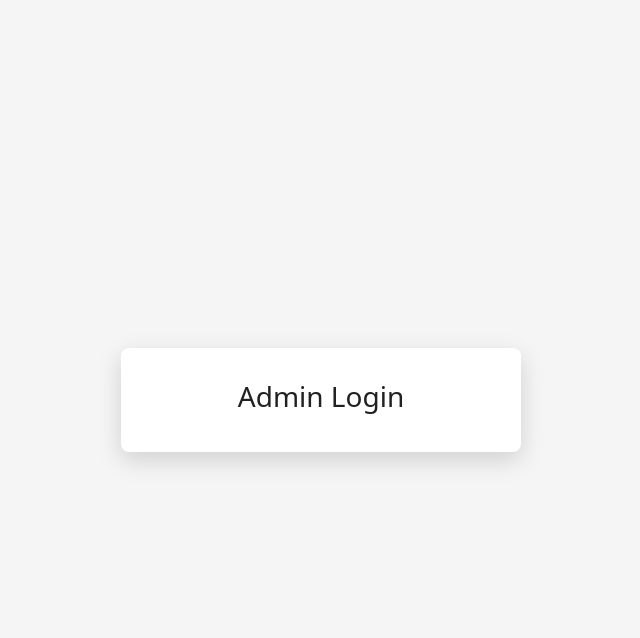
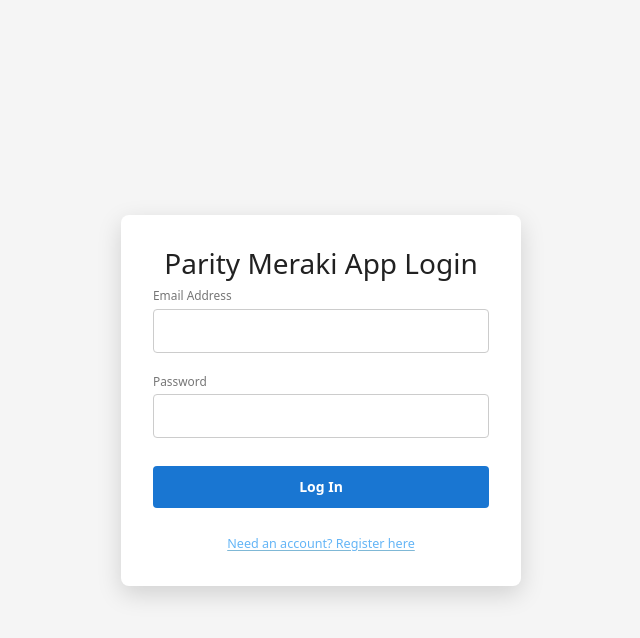
Before and after one commit to NightHawkATL/meraki-dashboard-app, a FastAPI app: page / in a window 1280 px wide. Shown: the top 638 px of the page, without its empty margins (319-959 px from the left). Run offline with FastAPI, Linux system fonts and the light colour scheme; tables that the repository leaves empty hold one stand-in row (values such as "Sample post"); parts of the project's set-up code (start-up, migrations or seed data) failed here and were passed over; some libraries are stand-ins or nearby versions.

Commit message:
fix: restore login form visibility with vanilla JS toggles and proper header titles

```diff
--- a/backend/app/templates/auth.html
+++ b/backend/app/templates/auth.html
@@ -5,7 +5,7 @@
     <!-- Changed from <article> to <div> to remove Pico's huge margins -->
     <div class="auth-card">
         <header>
-            <h3>{% if not admin_exists %}Meraki Admin{% else %}Admin Login{% endif %}</h3>
+            <h3>{% if not admin_exists %}Parity Meraki Setup{% else %}Parity Meraki App Login{% endif %}</h3>
         </header>
 
         <div id="auth-alerts"></div>
@@ -25,8 +25,8 @@
                 <button type="submit">Create Account</button>
             </form>
         {% else %}
-            <div x-data="{ view: 'login' }">
-                <template x-if="view === 'login'">
+            <!-- Standard Login Form -->
+            <div id="login-view">
                 <form hx-post="/api/auth/login" hx-target="#auth-alerts" hx-swap="innerHTML">
                     <label>Email Address
                         <input type="email" name="username" required>
@@ -36,21 +36,22 @@
                     </label>
                     <button type="submit">Log In</button>
                     <div style="margin-top: 10px; text-align: center;">
-                            <a href="#" @click.prevent="view = 'register'" style="color: #64b5f6; font-size: 0.9rem;">Need an account? Register here</a>
+                        <a href="javascript:void(0);" onclick="document.getElementById('login-view').style.display='none'; document.getElementById('register-view').style.display='block';" style="color: #64b5f6; font-size: 0.9rem;">Need an account? Register here</a>
                     </div>
                 </form>
-                </template>
-                <template x-if="view === 'register'">
+            </div>
+
+            <!-- Standard Registration Form (Hidden initially) -->
+            <div id="register-view" style="display: none;">
                 <form hx-post="/api/auth/register" hx-target="#auth-alerts" hx-swap="innerHTML">
                     <label>Email Address
                         <input type="email" name="username" required>
                     </label>
                     <button type="submit" style="background-color: #2e7d32; border-color: #2e7d32;">Register</button>
                     <div style="margin-top: 10px; text-align: center;">
-                            <a href="#" @click.prevent="view = 'login'" style="color: #64b5f6; font-size: 0.9rem;">Back to Login</a>
+                        <a href="javascript:void(0);" onclick="document.getElementById('register-view').style.display='none'; document.getElementById('login-view').style.display='block';" style="color: #64b5f6; font-size: 0.9rem;">Back to Login</a>
                     </div>
                 </form>
-                </template>
             </div>
         {% endif %}
     </div>
```
Lines whose indentation alone changed are shown as unchanged.
